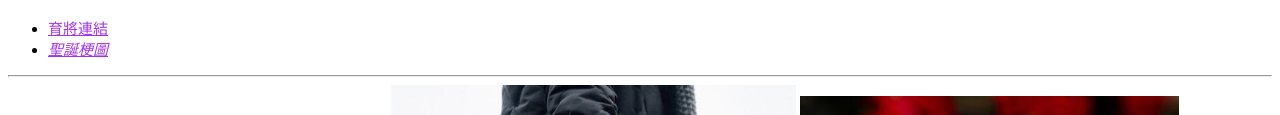
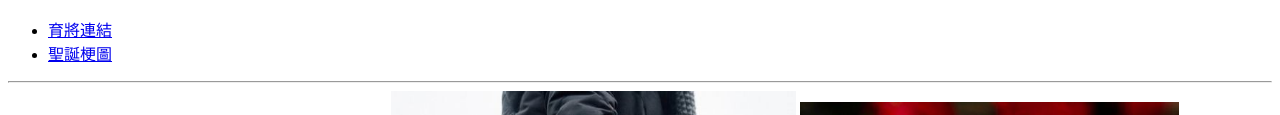
Before and after one commit to 20ZHU/ugm202220.tk.github.io, a plain HTML site: page 20221209.1.html in a window 1280 px wide. Shown: the part 326-441 px from the top of the page. Drawn offline with Linux system fonts and the light colour scheme.

Commit message:
Christmas box.one.1

```diff
--- a/20221209.1.html
+++ b/20221209.1.html
@@ -43,7 +43,7 @@ margin-left: 4em;
     background-color: rgb(224, 233, 104);
     font-size: 24px;
 }
-a{color: rgb(161, 53, 233);font-size:15px}
+.a{color: rgb(191, 130, 231);font-size:15px}
 
 /*span class;顏色改變標籤，顏色設定位置*/
 table td,
@@ -56,23 +56,31 @@ table td,
     h2{color: rgb(20, 185, 95);font-size:17px}
     p{color: rgb(20, 185, 95);font-size:15px}
 
+
     </style>
 </head>
 </body>
 
 
-    <iframe width="560" height="315" src="https://www.youtube.com/embed/9_ES7c3AGbM" title="YouTube video player" frameborder="0" allow="accelerometer; autoplay; clipboard-write; encrypted-media; gyroscope; picture-in-picture" allowfullscreen></iframe>
+<iframe width="560" height="315" src="https://www.youtube.com/embed/9_ES7c3AGbM" title="YouTube video player" frameborder="0" allow="accelerometer; autoplay; clipboard-write; encrypted-media; gyroscope; picture-in-picture" allowfullscreen></iframe>
 
 
 
     <nav>
-        <ul>
 
+        <!--<ul style="list-style-image: url('https://icons.iconarchive.com/icons/flyinghearts/christmas/20/santa-icon.png');">
+        </ul style> --><!--在序列清單上加上圖片作為符號 。
+        <ul style="list-style-image: url('圖片網址');"> -->
+
+         <ul>
             <li><a href="https://www.ugm.com.tw/modules/tad_book3/page.php?tbsn=123&tbdsn=2074" target="-blamk">育將連結</a></li>
 
-            <li><em><a href="https://memeprod.sgp1.digitaloceanspaces.com/user-wtf/1670424143184.jpg"target="blank">聖誕梗圖</a></li>
+            <li><a href="https://memeprod.sgp1.digitaloceanspaces.com/user-wtf/1670424143184.jpg"target="blank"> 聖誕梗圖</a></li>
             <!--a href超連結設定；加屬性("target="blank")意指連結站外網站時保留原遊覽網站。-->
+
         </ul>
+
+
 
             <hr>
 <!--<img src="https://images.unsplash.com/photo-1670509684960-101c061c9c5c?ixlib=rb-4.0.3&ixid=MnwxMjA3fDB8MHxwaG90by1wYWdlfHx8fGVufDB8fHx8&auto=format&fit=crop&w=300&q=80" alt="圖片失敗時的備註。"title="鼠標對到圖片的標示">
```
